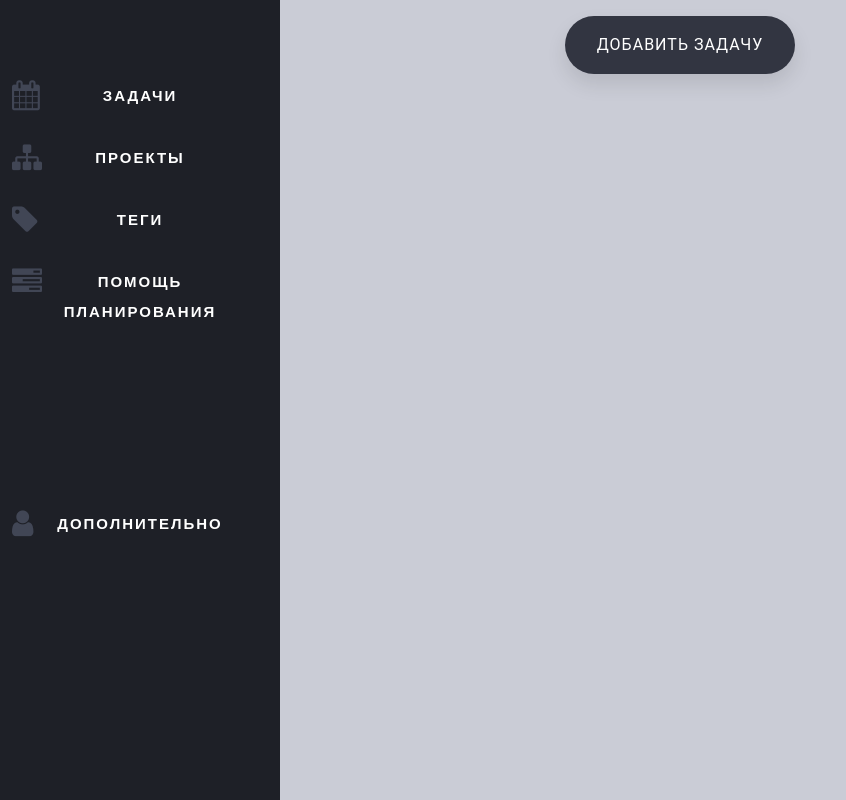
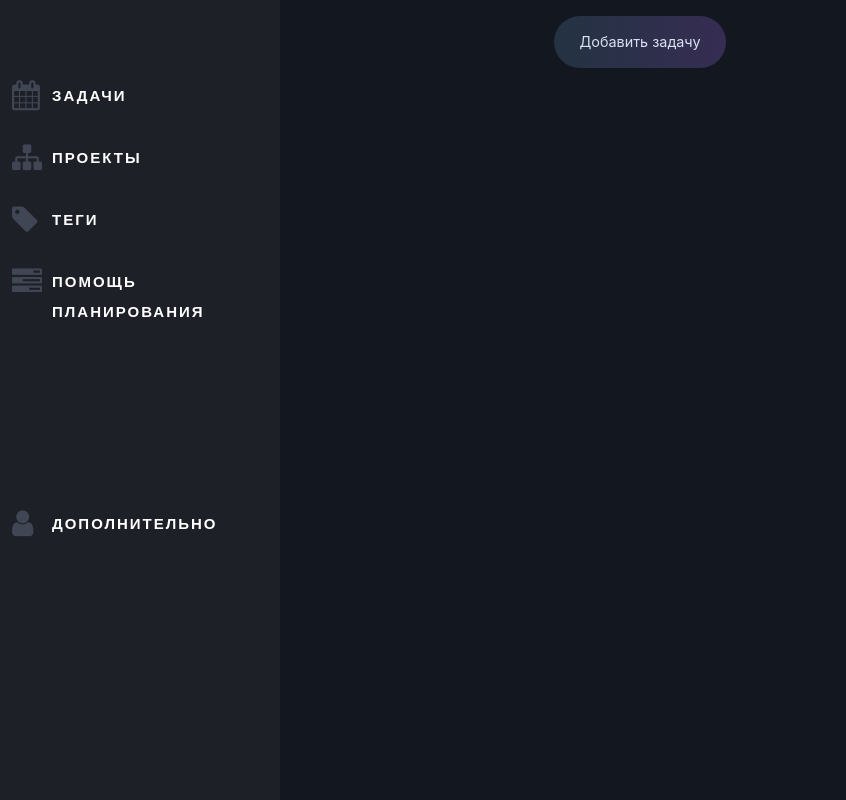
Before and after one commit to val-era/Planner, a Django app: page / in a window 1280 px wide. Shown: the whole page, without its empty margins (0-846 px from the left). Run offline with Django 4.2, Linux system fonts and the light colour scheme; data that the repository does not hold is empty; some libraries are stand-ins or nearby versions.

Commit message:
Update html templates. Add form< to updating database and create new task. Create html-box for view tasks

```diff
--- a/Planner/mainpage/static/mainpage/css/plan.css
+++ b/Planner/mainpage/static/mainpage/css/plan.css
@@ -1,152 +1,215 @@
 
-body,
-html {
-  background: #caccd6;
-  font-family: "Roboto", sans-serif;
-  text-align: center;
+*,
+*::after,
+*::before {
+  margin: 0;
+  padding: 0;
+  box-sizing: border-box;
+}
+ html{
+    font-size: 50%;
  }
 
-h1, h2, h3, h4, h5, h6 {
-  font-weight: normal;
+body {
+  --light: hsl(220, 50%, 90%);
+  --primary: hsl(255, 30%, 55%);
+  --focus: hsl(210, 90%, 50%);
+  --global-background: hsl(220, 25%, 10%);
+  --background: linear-gradient(to right, hsl(210, 30%, 20%), hsl(255, 30%, 25%));
+
+
+  font-family: -apple-system, BlinkMacSystemFont, 'Segoe UI', 'Open Sans', sans-serif;
+  color: var(--light);
+  background: var(--global-background);
 }
 
-h1 {
-  font-size: 1.875rem;
-  font-weight: 300;
-  margin: 60px 0 30px 0;
-  color: #323541;
+a,
+a:link {
+  font-family: inherit;
+  text-decoration: none;
 }
 
-button {
-  background-color: #323541;
-  position: relative;
-  color: #fff;
-  border: none;
-  border-radius: 50px;
-  padding: 1.25em 2em;
-  margin-top: 1em;
-  margin-left: 5em;
-  font-size: 1em;
-  letter-spacing: 1px;
-  text-transform: uppercase;
-  cursor: pointer;
-  box-shadow: 0 10px 20px rgba(0, 0, 0, 0.1);
-  transition: background 0.25s cubic-bezier(0.55, 0, 0.1, 1);
-}
-button:hover {
-  background: #323541;
-}
-button:focus {
+a:focus {
   outline: none;
 }
 
-/**
- * Overlay
- * -- only show for tablet and up
- */
-@media only screen and (min-width: 40em) {
-  .modal-overlay {
+button::-moz-focus-inner {
+  border: 0;
+}
+
+
+/* box */
+.box {
   display: flex;
+  flex-direction: column;
   align-items: center;
-    justify-content: center;
+  padding: 2rem 4rem 2rem;
+}
+
+.box:not(:first-child) {
+  height: 45rem;
+}
+
+.box__title {
+  font-size: 10rem;
+  font-weight: normal;
+  letter-spacing: .8rem;
+  margin-bottom: 2.6rem;
+}
+
+.box__title::first-letter {
+  color: var(--primary);
+}
+
+.box__p,
+.box__info,
+.box__note {
+  font-size: 3.6rem;
+}
+
+.box__info {
+  margin-top: 6rem;
+}
+
+.box__note {
+  line-height: 2;
+}
+
+
+/* modal */
+.modal-container {
   position: fixed;
   top: 0;
   left: 0;
+  z-index: 10;
+
+  display: none;
+  justify-content: center;
+  align-items: center;
+
   width: 100%;
   height: 100%;
-    z-index: 5;
-    background-color: rgba(0, 0, 0, 0.6);
-    opacity: 0;
-    visibility: hidden;
-    -webkit-backface-visibility: hidden;
-            backface-visibility: hidden;
-    transition: opacity 0.6s cubic-bezier(0.55, 0, 0.1, 1), visibility 0.6s cubic-bezier(0.55, 0, 0.1, 1);
-  }
-  .modal-overlay.active {
-    opacity: 1;
-    visibility: visible;
-  }
-}
-/**
- * Modal
- */
-.modal {
-  display: flex;
-  align-items: center;
-  justify-content: center;
-  position: relative;
-  margin: 0 auto;
-  background-color: #fff;
-  width: 600px;
-  max-width: 75rem;
-  min-height: 20rem;
-  padding: 1rem;
-  border-radius: 3px;
-  opacity: 0;
-  overflow-y: auto;
-  visibility: hidden;
-  box-shadow: 0 2px 10px rgba(0, 0, 0, 0.1);
-  -webkit-backface-visibility: hidden;
-          backface-visibility: hidden;
-  transform: scale(1.2);
-  transition: all 0.6s cubic-bezier(0.55, 0, 0.1, 1);
-}
-.modal .close-modal {
-  position: absolute;
-  cursor: pointer;
-  top: 5px;
-  right: 15px;
-  opacity: 0;
-  -webkit-backface-visibility: hidden;
-          backface-visibility: hidden;
-  transition: opacity 0.6s cubic-bezier(0.55, 0, 0.1, 1), transform 0.6s cubic-bezier(0.55, 0, 0.1, 1);
-  transition-delay: 0.3s;
-}
-.modal .close-modal svg {
-  width: 1.75em;
-  height: 1.75em;
-}
-.modal .modal-content {
-  opacity: 0;
-  -webkit-backface-visibility: hidden;
-          backface-visibility: hidden;
-  transition: opacity 0.6s cubic-bezier(0.55, 0, 0.1, 1);
-  transition-delay: 0.3s;
-}
-.modal.active {
-  visibility: visible;
-  opacity: 1;
-  transform: scale(1);
-}
-.modal.active .modal-content {
-  opacity: 1;
-}
-.modal.active .close-modal {
-  transform: translateY(10px);
-  opacity: 1;
+
+  background: var(--m-background);
 }
 
-/**
- * Mobile styling
- */
-@media only screen and (max-width: 39.9375em) {
-  h1 {
-    font-size: 1.5rem;
+.modal-container:target {
+  display: flex;
 }
 
 .modal {
-    position: fixed;
-    top: 0;
-    left: 0;
-    width: 100%;
-    height: 100%;
-    -webkit-overflow-scrolling: touch;
-    border-radius: 0;
-    transform: scale(1.1);
-    padding: 0 !important;
+  width: 50%;
+  padding: 4rem 2rem;
+  border-radius: .8rem;
+
+  color: var(--light);
+  background: var(--background);
+  position: relative;
+
+  overflow: hidden;
 }
 
-  .close-modal {
-    right: 20px !important;
+.modal__title {
+  font-size: 4rem;
 }
+
+.modal__btn {
+  margin-top: 4rem;
+  padding: 1rem 1.6rem;
+  border: 1px solid var(--border-color);
+
+  color: inherit;
+  background: transparent;
+  font-size: 2rem;
+  font-family: inherit;
+  letter-spacing: .2rem;
+
+  transition: .2s;
+  cursor: pointer;
 }
+
+.modal__btn:nth-of-type(1) {
+  margin-right: 1rem;
+}
+
+.modal__btn:hover,
+.modal__btn:focus {
+  background: var(--focus);
+  border-color: var(--focus);
+  transform: translateY(-.2rem);
+}
+
+/* link-... */
+.link-1 {
+  font-size: 1.8rem;
+  color: var(--light);
+  background: var(--background);
+  border-radius: 100rem;
+  padding: 1.4rem 3.2rem;
+
+  transition: .2s;
+}
+
+
+.link-2 {
+  width: 4rem;
+  height: 4rem;
+  border: 1px solid var(--border-color);
+  border-radius: 100rem;
+
+  color: inherit;
+  font-size: 2.2rem;
+
+  position: absolute;
+  top: 2rem;
+  right: 2rem;
+
+  display: flex;
+  justify-content: center;
+  align-items: center;
+
+  transition: .2s;
+}
+
+.link-2::before {
+  content: '×';
+
+  transform: translateY(-.1rem);
+}
+
+.link-2:hover,
+.link-2:focus {
+  background: var(--focus);
+  border-color: var(--focus);
+  transform: translateY(-.2rem);
+}
+
+.abs-site-link {
+  position: fixed;
+  bottom: 20px;
+  left: 20px;
+  color: hsla(0, 0%, 1000%, .6);
+  font-size: 1.6rem;
+}
+
+form{
+  font-size: 2rem;
+  width: 100%;
+}
+
+input{
+  font-size: 2rem;
+  width: 100%;
+  background: var(--light);
+  color: var(--global-background);
+  border: 5px solid var(--light);
+  border-radius: 10px;
+}
+select{
+  font-size: 2rem;
+  width: 100%;
+  background: var(--light);
+  color: var(--global-background);
+  border: 5px solid var(--light);
+  border-radius: 10px;
+}
--- a/Planner/mainpage/templates/mainpage/plan.html
+++ b/Planner/mainpage/templates/mainpage/plan.html
@@ -4,29 +4,69 @@
 {% block title %}Задачи{% endblock %}
 
 {% block content %}
-<link rel="stylesheet" href="{% static 'mainpage/css/plan.css' %}"><link rel="stylesheet" href="./style.css">
-<button>Добавить задачу</button>
 
-<div class="modal-overlay">
-  <div class="modal">
+<link rel="stylesheet" href="{% static 'mainpage/css/plan.css' %}">
+<body>
+<div class="box">
+  <a href="#m1-o" class="link-1" id="m1-c">Добавить задачу</a>
+  {% for el in task %}
+<div class="u-row-container" style="padding: 10px 0px 0px;background-color: transparent">
+  <div class="u-row" style="Margin: 0 auto;min-width: 320px;max-width: 600px;overflow-wrap: break-word;word-wrap: break-word;word-break: break-word;background-color: #ffffff;align: center;">
+	<h1 class="v-line-height v-font-size" style="padding:10px 0px 0px; display: row; margin: 0px; line-height: 150%; text-align: center; word-wrap: break-word; font-weight: normal; font-size: 15px; color: #d52201;"><strong>{{ el.title }}</strong></h1>
+   <div style="border-collapse: collapse;display: table;width: 100%;height: 100%;background-color: transparent;">
 
-    <a class="close-modal">
-      <svg viewBox="0 0 20 20">
-        <path fill="#000000" d="M15.898,4.045c-0.271-0.272-0.713-0.272-0.986,0l-4.71,4.711L5.493,4.045c-0.272-0.272-0.714-0.272-0.986,0s-0.272,0.714,0,0.986l4.709,4.711l-4.71,4.711c-0.272,0.271-0.272,0.713,0,0.986c0.136,0.136,0.314,0.203,0.492,0.203c0.179,0,0.357-0.067,0.493-0.203l4.711-4.711l4.71,4.711c0.137,0.136,0.314,0.203,0.494,0.203c0.178,0,0.355-0.067,0.492-0.203c0.273-0.273,0.273-0.715,0-0.986l-4.711-4.711l4.711-4.711C16.172,4.759,16.172,4.317,15.898,4.045z"></path>
-      </svg>
-    </a><!-- close modal -->
+<div class="u-col u-col-50" style="max-width: 40%;min-width: 300px;display: table-cell;vertical-align: top;">
+  <div style="height: 100%;width: 100% !important;border-radius: 10px;-webkit-border-radius: 10px; -moz-border-radius: 10px;">
 
-    <div class="modal-content">
-      <h3>Постановка задачи</h3>
-      <form method="post">
-        {% csrf_token %}
-        {{ form }}
-        <button type="submit" class="btn btn-primary">Добавить</button>
-      </form>
-    </div><!-- content -->
+<table id="u_content_heading_3" style="font-family:arial,helvetica,sans-serif;" role="presentation" cellpadding="0" cellspacing="0" width="100%" border="0">
+  <tbody>
+    <tr>
+      <td class="v-container-padding-padding" style="overflow-wrap:break-word;word-break:break-word;padding:10px 10px 20px;font-family:arial,helvetica,sans-serif;" align="center">
+	<h1 style="margin: 0px; color: #d52201; line-height: 50%; text-align: center; word-wrap: break-word; font-weight: normal; font-size: 13px;"><strong>  {{ el.task }}</strong><br /></h1>
+      </td>
+    </tr>
+  </tbody>
+</table>
 
   </div>
 </div>
-  <script src='https://ajax.googleapis.com/ajax/libs/jquery/3.0.0/jquery.min.js'></script><script  src="{% static 'mainpage/java/plan.js' %}"></script>
+
+
+<div class="u-col u-col-50" style="max-width: 40%;min-width: 300px;display: table-cell;vertical-align: top;">
+  <div style="height: 100%;width: 100% !important;border-radius: 10px;-webkit-border-radius: 10px; -moz-border-radius: 10px;">
+
+<table id="u_content_heading_3" style="font-family:arial,helvetica,sans-serif;" role="presentation" cellpadding="0" cellspacing="0" width="100%" border="0">
+  <tbody>
+    <tr>
+      <td class="v-container-padding-padding" style="overflow-wrap:break-word;word-break:break-word;padding:10px 10px 20px;font-family:arial,helvetica,sans-serif;" align="center">
+   <h1 style="margin: 0px; color: #d52201; line-height: 50%; text-align: center; word-wrap: break-word; font-weight: normal; font-size: 13px;"><strong>  {{ el.teg }}</strong><br /></h1>
+      </td>
+    </tr>
+  </tbody>
+</table>
+
+
+  </div>
+</div>
+
+    </div>
+  </div>
+</div>
+{% endfor %}
+
+  <div class="modal-container" id="m1-o" style="--m-background: transparent;">
+    <div class="modal">
+      <h1 class="modal__title">Добавление задачи</h1>
+      <form method="post">
+      {% csrf_token %}
+      {{ form.as_p }}
+      <button class="modal__btn" type="submit">Подтвердить &rarr;</button>
+      </form>
+      <a href="#m1-c" class="link-2"></a>
+    </div>
+  </div>
+</div>
+
+</body>
 
 {% endblock %}
```
Lines whose indentation alone changed are shown as unchanged.
